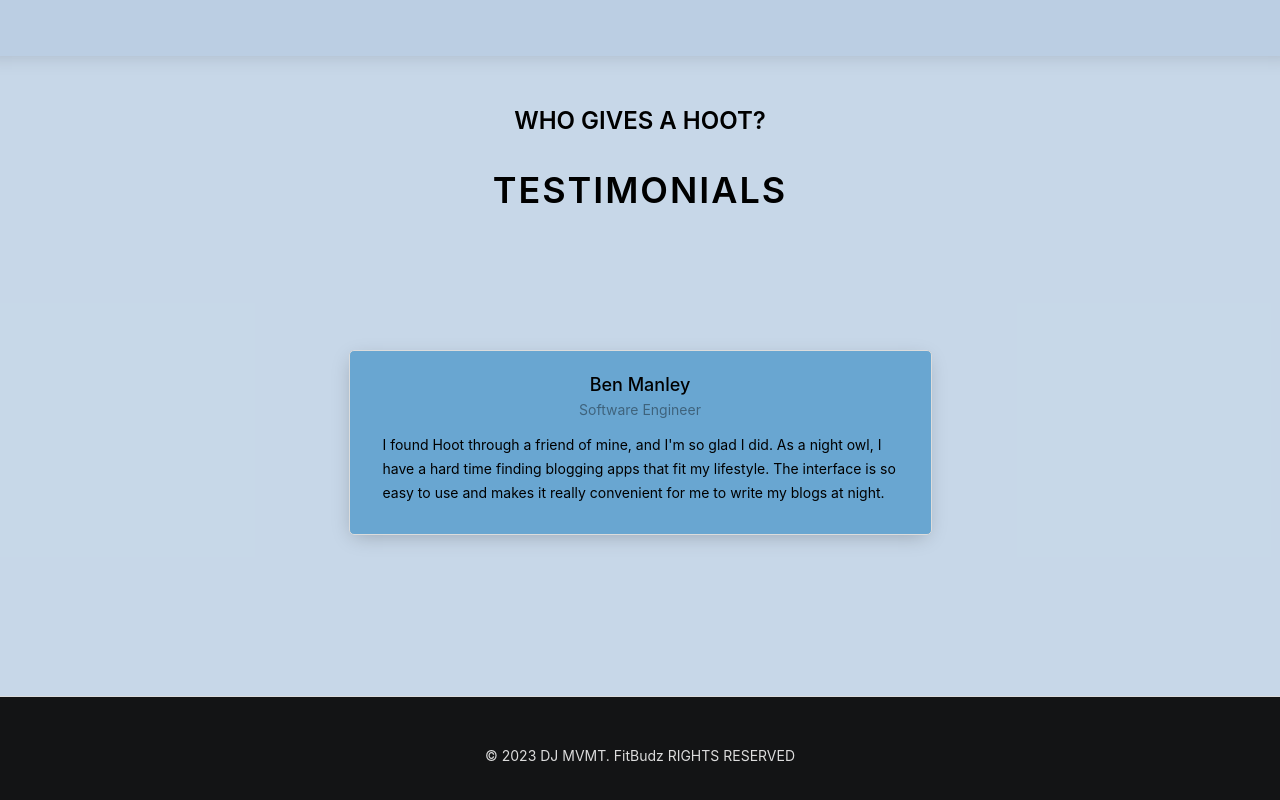
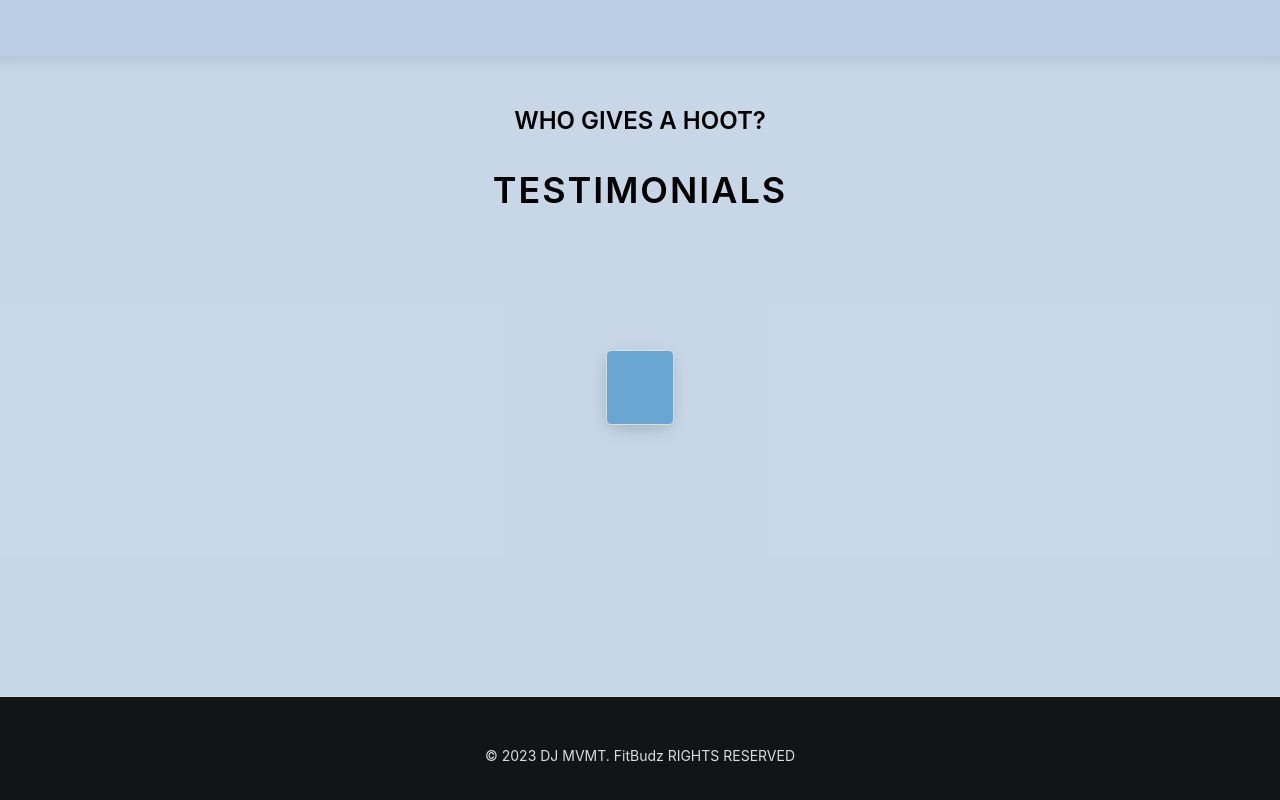
Before and after one commit to dimisavva/fit-bud-front-end, a React (Create React App) app: page / in a window 1280 px wide. Shown: the part 1222-2022 px from the top of the page. Built offline with nearby package versions, Linux system fonts and the light colour scheme; no server answers.

Commit message:
who needs testimonals

```diff
--- a/src/pages/Landing/Landing.jsx
+++ b/src/pages/Landing/Landing.jsx
@@ -26,11 +26,11 @@ const Landing = ({user, profile}) => {
           </header>
           <article>
             <header>
-              <h4>Ben Manley</h4>
-              <p>Software Engineer</p>
+              <h4></h4>
+              <p></p>
             </header>
             <p>
-              I found Hoot through a friend of mine, and I'm so glad I did. As a night owl, I have a hard time finding blogging apps that fit my lifestyle. The interface is so easy to use and makes it really convenient for me to write my blogs at night.
+
             </p>
             <footer>
 
```
